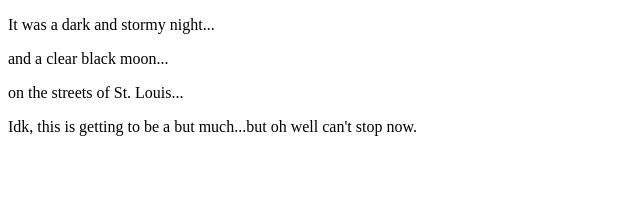
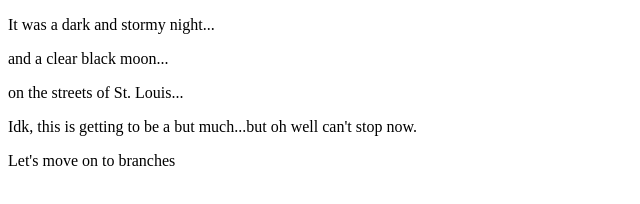
Before and after one commit to Gandaho000/Studio_1, a plain HTML site: page index.html in a window 1280 px wide. Shown: the whole page, without its empty margins (0-640 px from the left). Drawn offline with Linux system fonts and the light colour scheme.

Commit message:
added next line to story

```diff
--- a/index.html
+++ b/index.html
@@ -5,5 +5,6 @@
         <p>and a clear black moon...</p>
         <p>on the streets of St. Louis...</p>
         <p>Idk, this is getting to be a but much...but oh well can't stop now.</p>
+        <p>Let's move on to branches </p>
       </body>
 </html>
```
